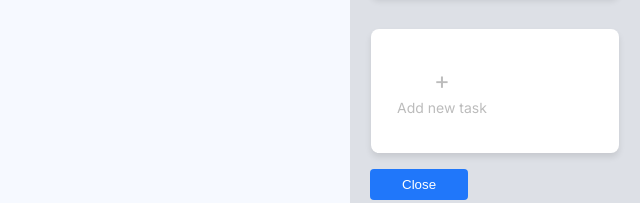
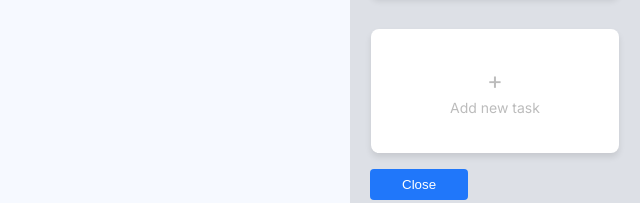
Before and after one commit to Kaatdj/workflow-projectvak, a plain HTML site: page index.html in a window 1280 px wide. Both pictures are taken after a click on the button "Edit". Shown: the part 417-620 px from the top of the page, 640-1280 px from the left. Drawn offline with Linux system fonts and the light colour scheme.

Commit message:
refactor: add center class for improved alignment and adjust body margin

```diff
--- a/index.html
+++ b/index.html
@@ -21,7 +21,7 @@
       <div class="block-palette">
         <div class="block draggable" draggable="true">Task A</div>
         <div class="block draggable" draggable="true">Task B</div>
-        <div class="block draggable" draggable="true">
+        <div class="block center draggable" draggable="true">
           <div class="add-task">
             <p style="font-size:24px">+</p>
             <p>Add new task</p>
@@ -63,8 +63,8 @@
         <div class="block-member"></div>
         <div class="block-due-date"></div>
         <!-- <div class="block-type"></div> -->
-        <button class="approve-button hidden">Approve</button>
       </div>
+      <button class="approve-button hidden">Approve</button>
     </div>
   </template>
 
--- a/style.css
+++ b/style.css
@@ -82,12 +82,19 @@ body {
   font-size: 12px;
   gap: 4px;
   width: 100%;
+  margin-bottom: 8px;
 }
 
 .block-title {
   font-size: 20px;
   font-weight: bold;
   margin-bottom: 8px;
+}
+
+.center {
+  display: flex;
+  justify-content: center;
+  align-items: center;
 }
 
 /* Circle styles */
```
